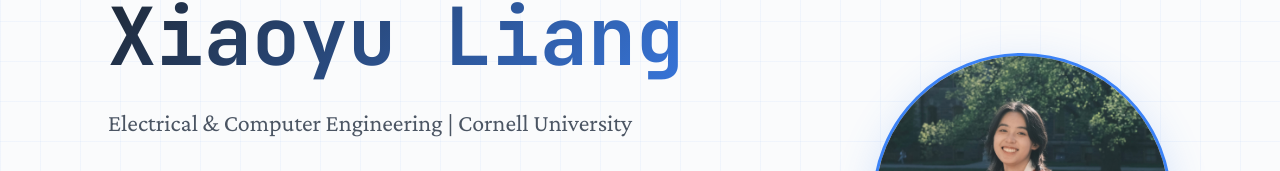
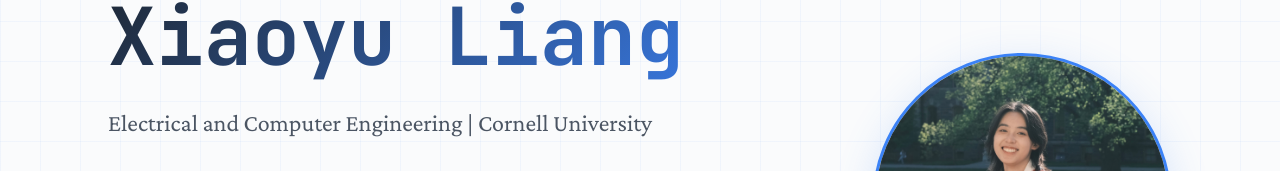
Before and after one commit to jessiliu0319-dev/xiaoyu-portfolio, a plain HTML site: page index.html in a window 1280 px wide. Shown: the part 139-310 px from the top of the page. Drawn offline with nearby package versions, Linux system fonts and the light colour scheme.

Commit message:
edit changes

```diff
--- a/index.html
+++ b/index.html
@@ -1082,7 +1082,7 @@
             <div class="hero-content">
                 <h1>Xiaoyu Liang</h1>
                 <div class="hero-subtitle">
-                    Electrical & Computer Engineering | Cornell University
+                    Electrical and Computer Engineering | Cornell University
                 </div>
                 <p class="hero-description">
                     I'm actively seeking PhD positions starting Fall 2026. My research interests lie at the intersection of robotics and computer architecture -- including design of intelligent physical systems, edge AI, and software-hardware codesign.
```
